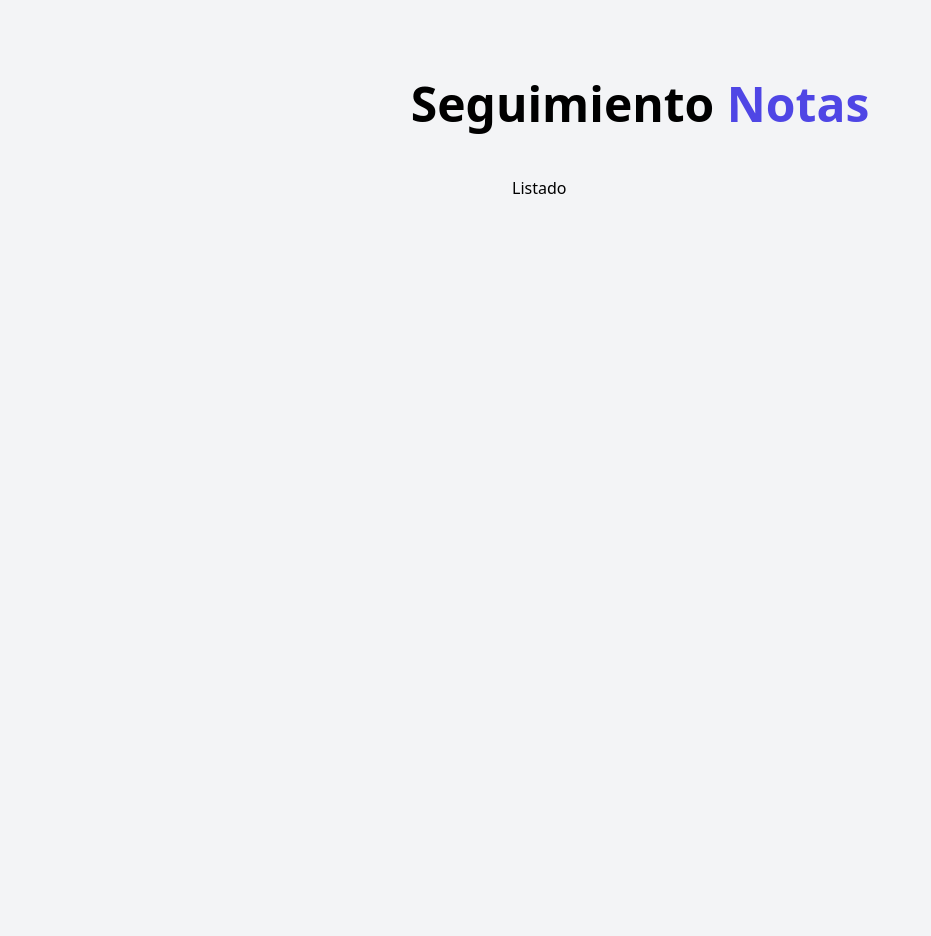
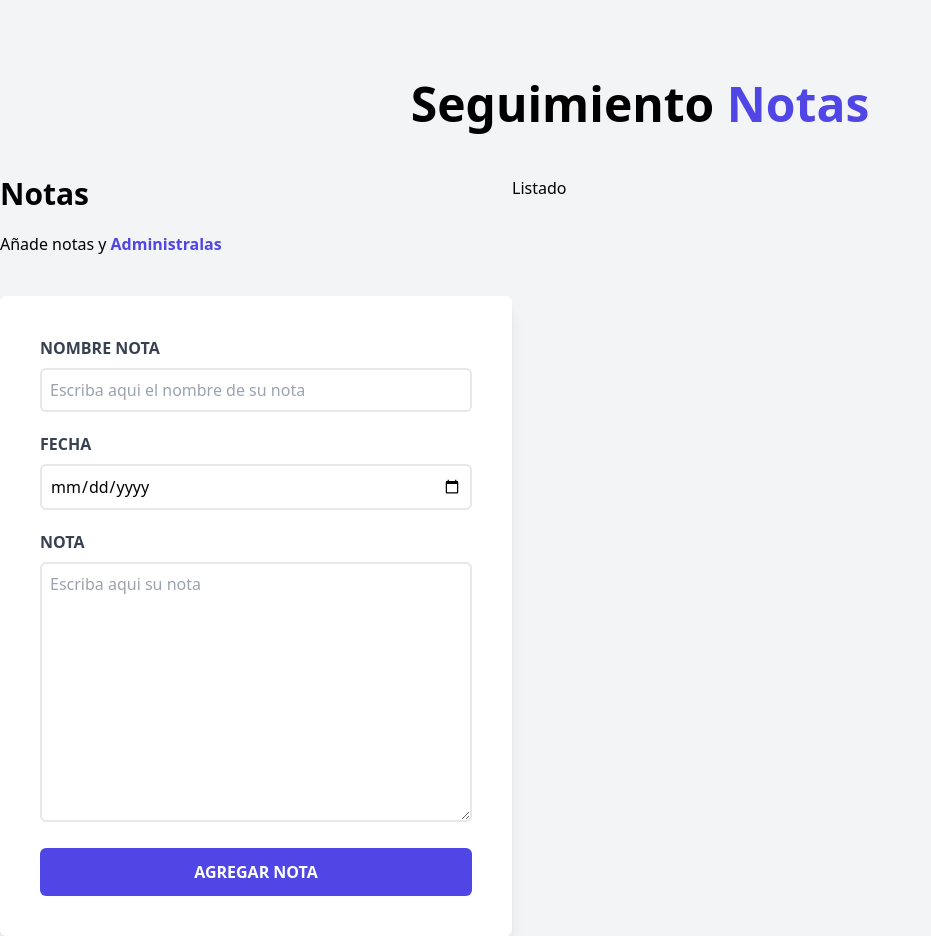
Before and after one commit to Nepu-dev/vite-react_notes, a React (Vite) app in the folder notes-react/: page / in a window 1280 px wide. Shown: the whole page, without its empty margins (0-931 px from the left). Before the commit the page ends 880 px from the top, so only its background shows below. Built offline with nearby package versions, Linux system fonts and the light colour scheme.

Commit message:
noteForm

```diff
--- a/notes-react/src/App.jsx
+++ b/notes-react/src/App.jsx
@@ -7,7 +7,7 @@ function App() {
   return (
     <div className="container mx-auto mt-20">
       <Header/>
-      <div className="mt-12 md:flex">
+      <div className="mt-12 md:flex mb-12">
         <Formulario/>
         <Listado/>
       </div>
--- a/notes-react/src/components/Formulario.jsx
+++ b/notes-react/src/components/Formulario.jsx
@@ -1,10 +1,49 @@
-
 const Formulario = () => {
   return (
     <div className="w-1/2 lg:w-2/5">
-        <h2></h2>
+      <h2 className=" font-black text-3xl mb-5">Notas</h2>
+      <p className="mb-10">Añade notas y <span className="text-indigo-600 font-bold">Administralas</span></p>
+      <form className="bg-white shadow-lg rounded-md px-10 py-10">
+        <div className="mb-5">
+          <label
+            htmlFor="nombreNota"
+            className="block text-gray-700 font-bold uppercase"
+          >
+            Nombre Nota
+          </label>
+          <input
+            type="text"
+            id="nombreNota"
+            className="border-2 w-full p-2 mt-2 rounded-md"
+            placeholder="Escriba aqui el nombre de su nota"
+          />
+        </div>
+        <div className="mb-5">
+          <label
+            htmlFor="fecha"
+            className="block text-gray-700 font-bold uppercase"
+          >
+            Fecha
+          </label>
+          <input
+            type="date"
+            id="fecha"
+            className="border-2 w-full p-2 mt-2 rounded-md"
+          />
+        </div>
+        <div className="mb-5">
+          <label
+            htmlFor="nota"
+            className="block text-gray-700 font-bold uppercase"
+          >
+            Nota
+          </label>
+          <textarea name="nota" id="nota" cols="30" rows="10" className="border-2 w-full p-2 rounded-md mt-2" placeholder="Escriba aqui su nota"></textarea>
+        </div>
+        <input type="submit" className="bg-indigo-600 w-full p-3 text-white uppercase font-bold rounded-md hover:bg-indigo-700 cursor-pointer transition-colors" value="Agregar nota"/>
+      </form>
     </div>
-  )
-}
+  );
+};
 
-export default Formulario
+export default Formulario;
```
